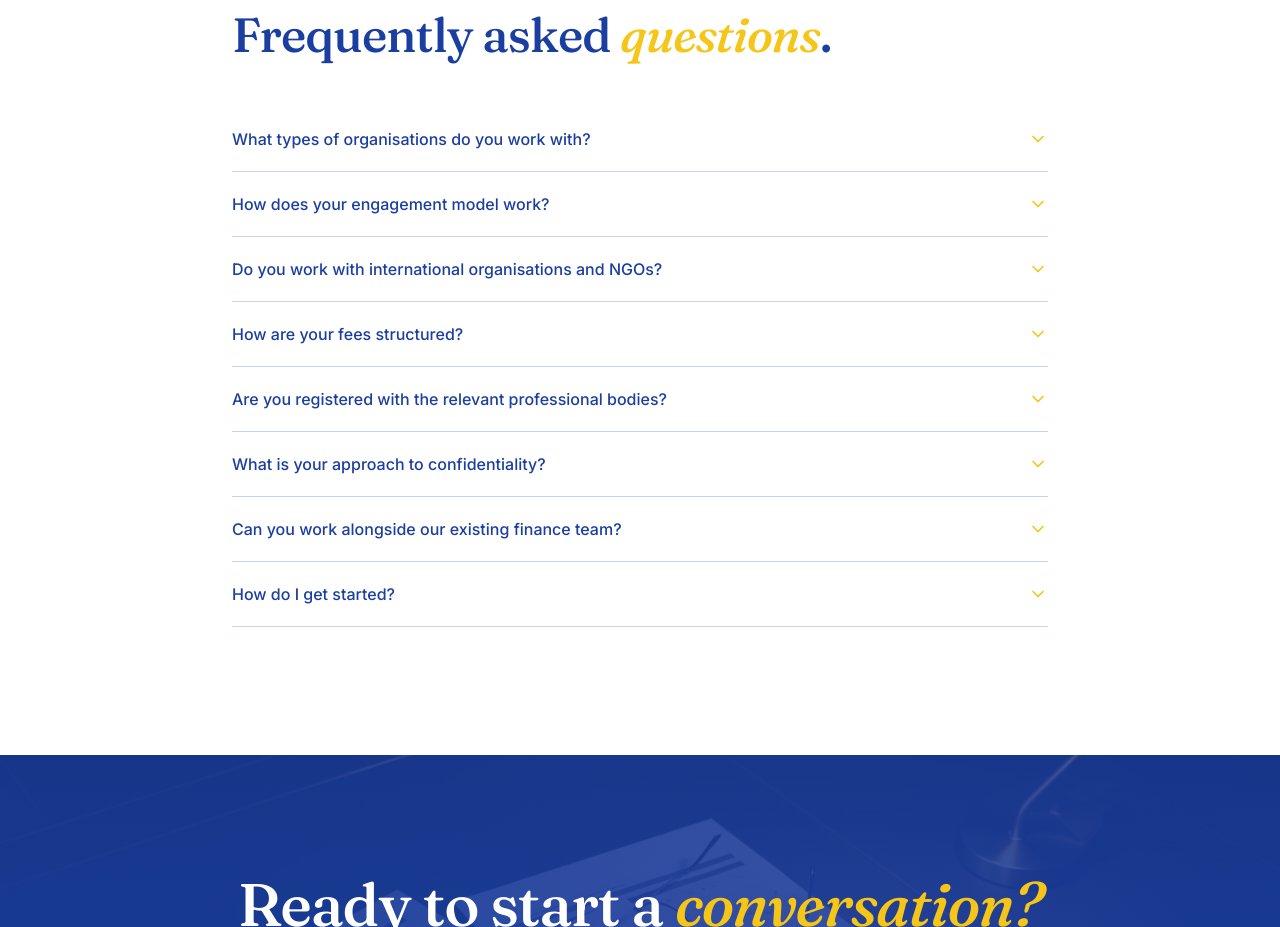
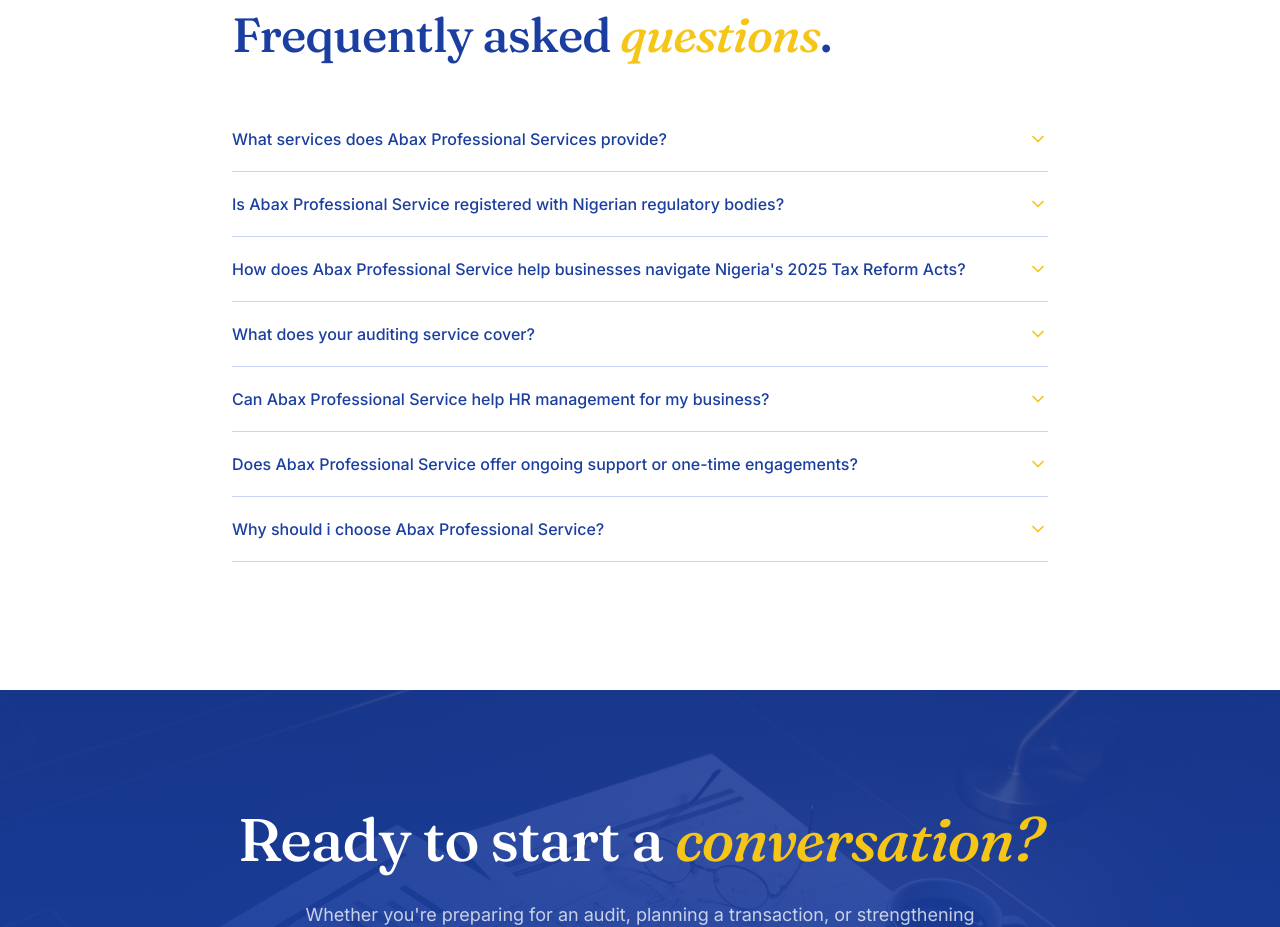
Before and after one commit to Olamide274/Abaxps-final, a React (Vite) app: page /about in a window 1280 px wide. Shown: the part 4320-5247 px from the top of the page. Built offline with nearby package versions, Linux system fonts and the light colour scheme.

Commit message:
your message here

```diff
--- a/src/routes/about.tsx
+++ b/src/routes/about.tsx
@@ -32,37 +32,34 @@ const principles = [
 
 const faqs = [
   {
-    q: "What types of organisations do you work with?",
-    a: "We work with a wide range of organisations across the private sector, public sector, and not-for-profit space. Our clients include financial institutions, listed companies, SMEs, government agencies, NGOs, and donor-funded programmes. We have particular depth in financial services, telecoms, FMCG, and the public sector.",
+    q: "What services does Abax Professional Services provide?",
+    a: "Abax Professional Service provides professional services across accounting, auditing, tax management, human resources, and business consulting. Each service is tailored to meet the specific operational and compliance needs of businesses.",
   },
   {
-    q: "How does your engagement model work?",
-    a: "Every engagement is led personally by a senior consultant  not delegated to junior staff. We start with a detailed scoping conversation to understand your objectives, then propose a tailored approach, timeline, and fee. We keep communication clear and regular throughout.",
+    q: "Is Abax Professional Service registered with Nigerian regulatory bodies?",
+    a: "Yes. Abax Professional Service is a member of the MSI Global Alliance and operates in full compliance with Nigerian regulatory and professional standards, including ICAN, CITN, FRCN, and NDPC.",
   },
   {
-    q: "Do you work with international organisations and NGOs?",
-    a: "Yes. We have extensive experience supporting international NGOs, donor-funded programmes, and development finance institutions operating in Nigeria. We understand donor reporting requirements, including USAID, DFID/FCDO, EU, and UN system requirements.",
+    q: "How does Abax Professional Service help businesses navigate Nigeria's 2025 Tax Reform Acts?",
+    a: "Our tax specialists continuously monitor legislative updates, including the 2025 Tax Reform Acts. We provide tailored advisory services that help businesses understand and comply with Companies Income Tax, Value Added Tax, Withholding Tax, and Personal Income Tax obligations.",
   },
   {
-    q: "How are your fees structured?",
-    a: "Fees are tailored to the scope, complexity, and duration of each engagement. We offer fixed-fee, retainer, and time-and-materials arrangements depending on the nature of the work. We are transparent about fees from the outset and do not charge for initial scoping conversations.",
+    q: "What does your auditing service cover?",
+    a: "Our auditing services include statutory audits, internal audits, and forensic audits. We deliver independent and objective evaluations of financial records to ensure transparency, accuracy, and regulatory compliance.",
   },
   {
-    q: "Are you registered with the relevant professional bodies?",
-    a: "Yes. Abax Professional Services is registered with the Institute of Chartered Accountants of Nigeria (ICAN) and the Financial Reporting Council of Nigeria (FRC). Our individual consultants hold active memberships with ICAN, CITN, IIA, ISACA, and CIPM, among others.",
+    q: "Can Abax Professional Service help HR management for my business?",
+    a: "Yes. Our HR consulting services include workforce planning, recruitment support, HR policy development, payroll administration, and compliance with Nigerian labour laws.",
   },
   {
-    q: "What is your approach to confidentiality?",
-    a: "Confidentiality is a core professional obligation and a firm value. All client engagements are subject to strict professional confidentiality standards. We sign non-disclosure agreements where required and maintain robust information security practices.",
+    q: "Does Abax Professional Service offer ongoing support or one-time engagements?",
+    a: "We offer both engagement models. Clients can work with us on specific projects such as tax filings or audits, or retain us for ongoing support covering accounting, HR management, and strategic advisory services.",
   },
   {
-    q: "Can you work alongside our existing finance team?",
-    a: "Absolutely. We frequently co-source, supplement, or support in-house finance and internal audit teams  particularly during periods of transition, capacity constraints, or regulatory review. We aim to build capability within client organisations, not dependency on us.",
+    q: "Why should i choose Abax Professional Service?",
+    a: "Abax Professional Service combines years of professional expertise with a strong commitment to excellence, integrity, and client satisfaction. Our track record demonstrates consistent delivery of reliable and high-quality services that support business growth and compliance.",
   },
-  {
-    q: "How do I get started?",
-    a: "Simply reach out via our contact page or call our office directly. An initial conversation with one of our senior consultants is always without charge. We'll take the time to understand your needs and propose the right approach.",
-  },
+
 ];
 
 function FaqItem({ q, a }: { q: string; a: string }) {
```
